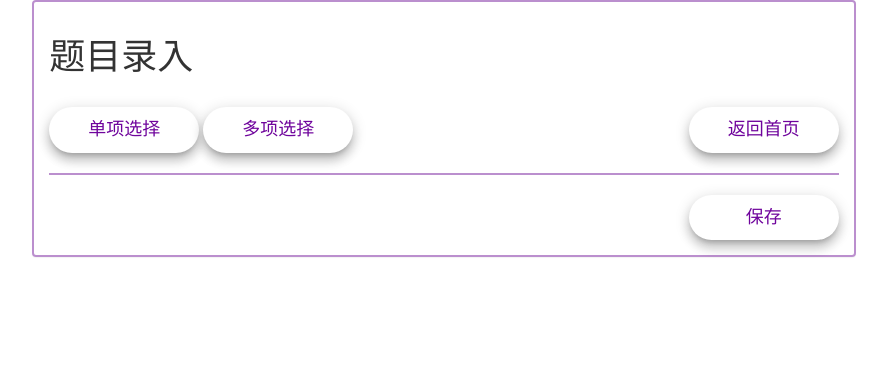
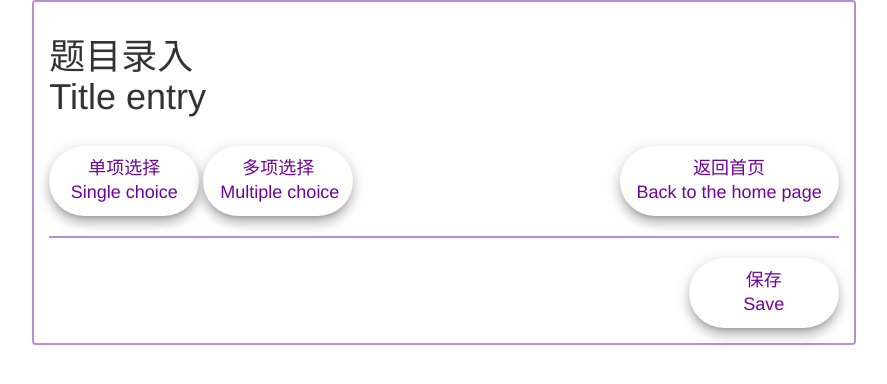
Before and after one commit to daaqing452/AcademicEthicsTest, a Django app: template static/template/survey_create.html in a window 1280 px wide. Shown: the top 384 px of the page, without its empty margins (196-1083 px from the left). Run offline with Django 3.2, Linux system fonts and the light colour scheme; the template is opened without the code that fills it, so the values that code supplies are empty; some libraries are stand-ins or nearby versions.

Commit message:
Upgrade to Bilingual system

```diff
--- a/static/js/survey_base.js
+++ b/static/js/survey_base.js
@@ -156,8 +156,8 @@ function createHtml(q,random_index = 0){
     }
     if(page_status == "create"){
         HTMLContent += "<div style=\"margin-left: 5%;\"><font size=\"3\">题目解析: " + q.jiexi_html + "</div>"
-    	HTMLContent += "<br><div style=\"margin-left: 5%;\"><button class=\"btn btn-primary btn-sm\" data-toggle=\"modal\" data-target=\"#myModal2\" onclick=\"addQAfter(this)\">插入</button><button class=\"btn btn-danger btn-sm\" onclick=\"deleteQ(this)\">删除</button><button data-toggle=\"modal\" data-target=\"#myModal\" class=\"btn btn-warning btn-sm\" onclick=\"modifyQ(this)\">修改</button>";
-    	HTMLContent += "<button class=\"btn btn-success btn-sm\" onclick=\"moveQup(this)\">上移</button><button class=\"btn btn-success btn-sm\" onclick=\"moveQdown(this)\">下移</button></div><hr>";
+    	HTMLContent += "<br><div style=\"margin-left: 5%;\"><button class=\"btn btn-primary btn-sm\" data-toggle=\"modal\" data-target=\"#myModal2\" onclick=\"addQAfter(this)\">插入 <br> Insert</button><button class=\"btn btn-danger btn-sm\" onclick=\"deleteQ(this)\">删除 <br> Delete </button><button data-toggle=\"modal\" data-target=\"#myModal\" class=\"btn btn-warning btn-sm\" onclick=\"modifyQ(this)\">修改 <br> Modify</button>";
+    	HTMLContent += "<button class=\"btn btn-success btn-sm\" onclick=\"moveQup(this)\">上移 <br> Move up</button><button class=\"btn btn-success btn-sm\" onclick=\"moveQdown(this)\">下移 <br> Move down</button></div><hr>";
     }
     HTMLContent += "</td>";
     return HTMLContent;
--- a/static/template/survey_create.html
+++ b/static/template/survey_create.html
@@ -16,13 +16,13 @@
     <div class="panel" style="border-color: #BB8FCE; border-width: 2px">
         <div class="panel-body">
             <div class="input-group">
-                <h1>题目录入</h1>
+                <h1>题目录入 <br> Title entry</h1>
             </div>
             </br>
             <div class="btn-group" name="my-btn-group" style="width: 100%">
-                <button type="button" class="btn btn-lg box-shadow" data-toggle="modal" data-target="#myModal"  onclick="createSurvey(1)" style="color: #6F049C; border-radius: 50px 50px 50px 50px; width: 150px; margin-right: 5px; background: white;"> 单项选择 </button>
-                <button type="button" class="btn btn-lg box-shadow" data-toggle="modal" data-target="#myModal" onclick="createSurvey(2)" style="color: #6F049C; border-radius: 50px 50px 50px 50px; width: 150px; background: white;"> 多项选择 </button>
-                <button type="button" class="btn btn-lg box-shadow"  onclick="window.location.href='/index'" style="color: #6F049C; border-radius: 50px 50px 50px 50px; width: 150px; float: right; background: white;"> 返回首页 </button>
+                <button type="button" class="btn btn-lg box-shadow" data-toggle="modal" data-target="#myModal"  onclick="createSurvey(1)" style="color: #6F049C; border-radius: 50px 50px 50px 50px; width: 150px; margin-right: 5px; background: white;"> 单项选择 <br> Single choice </button>
+                <button type="button" class="btn btn-lg box-shadow" data-toggle="modal" data-target="#myModal" onclick="createSurvey(2)" style="color: #6F049C; border-radius: 50px 50px 50px 50px; width: 150px; background: white;"> 多项选择 <br> Multiple choice </button>
+                <button type="button" class="btn btn-lg box-shadow"  onclick="window.location.href='/index'" style="color: #6F049C; border-radius: 50px 50px 50px 50px;  float: right; background: white;"> 返回首页 <br> Back to the home page </button>
             </div>
             <hr style="height: 2px; border: none; background-color: #BB8FCE">
             <div style="text-align:left;width: 100%" >
@@ -33,7 +33,7 @@
                 </table>
             </div>
             <!--<button id="save_btn" class="btn btn-success " onclick="save()" style="float:right"> 暂存 </button>-->
-            <button id="release_btn" class="btn btn-lg box-shadow" data-toggle="modal" data-target="#myModal_alert" onclick="save()" style="color: #6F049C; border-radius: 50px 50px 50px 50px; width: 150px; float: right; background: white;"> 保存 </button>
+            <button id="release_btn" class="btn btn-lg box-shadow" data-toggle="modal" data-target="#myModal_alert" onclick="save()" style="color: #6F049C; border-radius: 50px 50px 50px 50px; width: 150px; float: right; background: white;"> 保存 <br> Save </button>
         </div>
         <!-- Modal -->
         <div class="modal fade" id="myModal" tabindex="-1" role="dialog" aria-labelledby="myModalLabel" aria-hidden="true" data-backdrop="static">
```
Also changed, not shown: static/template/index.html (+13 -12 lines), static/template/show_files.html (+15 -15 lines), static/img/nationfiles-bk.jpg (renamed from static/img/nationfiles.jpg), static/img/nationfiles.png (added), static/img/schoolfiles-bk.jpg (renamed from static/img/schoolfiles.jpg), static/img/schoolfiles.png (added), static/img/videofiles-bk.jpg (renamed from static/img/videofiles.jpg), static/img/videofiles.png (added).
